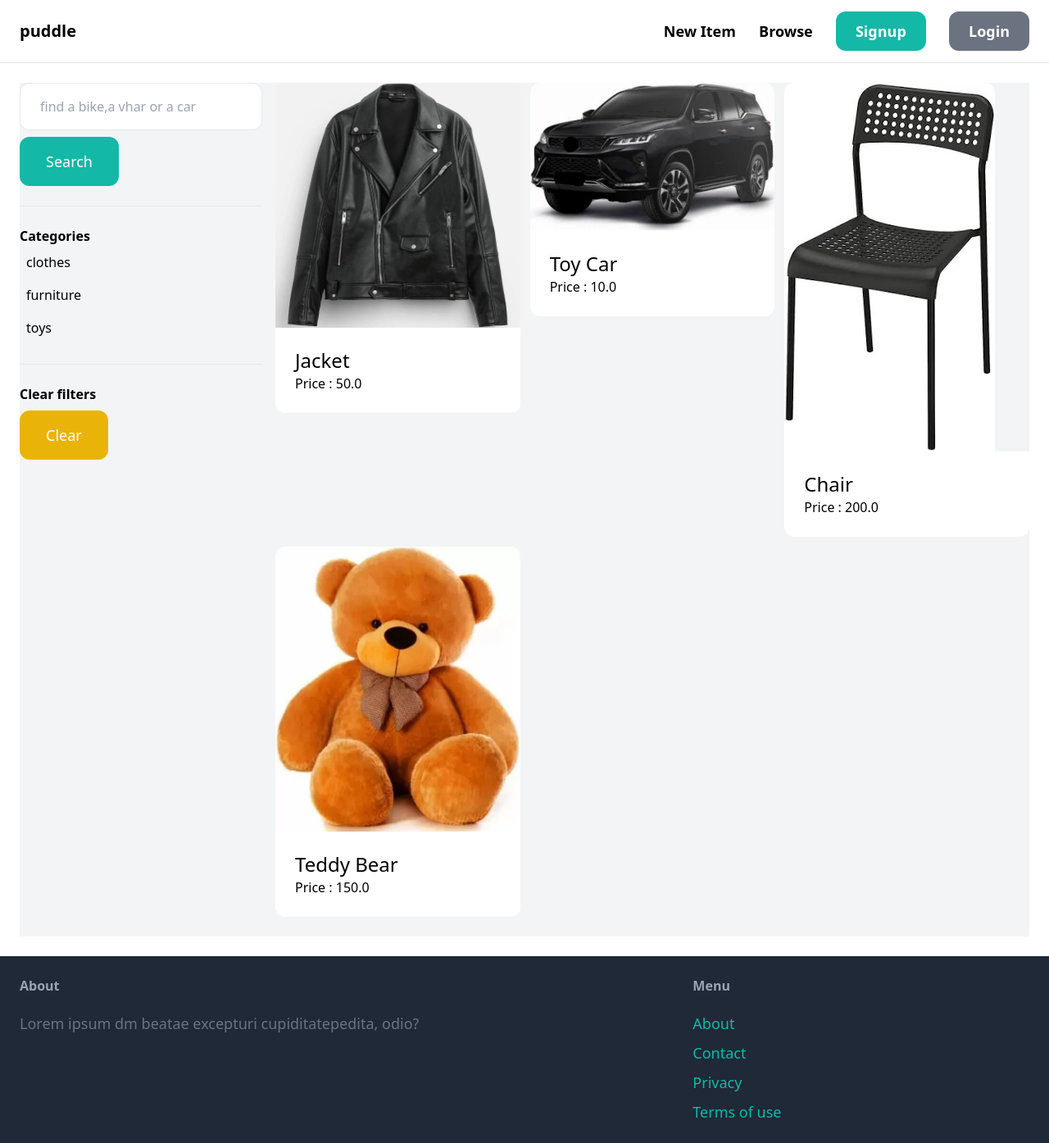
After one commit to adarsh-jayachandran/Online-Marketplace, a Django app: page /items/ in a window 1280 px wide. The commit adds this page. Shown: the whole page at 82% size. Run offline with Django 5.2, Linux system fonts and the light colour scheme; data comes from the database, SQL or seed files in the repository; some libraries are stand-ins or nearby versions.

Commit message:
added search functionality

```diff
--- a/core/templates/core/base.html
+++ b/core/templates/core/base.html
@@ -15,7 +15,7 @@
             <p>Username: {{ request.user.username }}</p> -->
 
             <a href="{% url 'items:new' %}" class="text-lg font-semibold hover:text-grey-500">New Item</a>
-            <a href="#" class="text-lg font-semibold hover:text-grey-500">Browse</a>
+            <a href="{% url 'items:items' %}" class="text-lg font-semibold hover:text-grey-500">Browse</a>
             {% if request.user.is_authenticated %}
             <a href="#" class="px-6 py-3 text-lg font-semibold bg-teal-500 text-white rounded-xl hover:bg-teal-700">Inbox</a>
             <a href="{% url 'dashboard:index' %}" class="px-6 py-3 text-lg font-semibold bg-gray-500 text-white rounded-xl hover:bg-gray-700">Dashboard</a>
--- /dev/null
+++ b/items/templates/item/items.html
@@ -0,0 +1,48 @@
+{% extends 'core/base.html' %}
+
+{% block title %}Items{% endblock %}
+
+{% block content %}
+
+    <div class="pb-6 grid grid-cols-4 gap-4 bg-gray-100">
+        <div class="col-span-1">
+            <form method="get" action="{% url 'items:items' %}">
+                <input name="query" class="w-full py-4 px-6 border rounded-xl" type="text" value="{{ query }}" placeholder= "find a bike,a vhar or a car">
+
+                <button class="mt-2 py-4 px-8 text-lg bg-teal-500 text-white rounded-xl">Search</button>
+            </form>
+            <hr class="my-6">
+            <p class="font-semibold">Categories</p>
+            <ul>
+                {% for category in categories %}
+                    <li class="py-2 px-2 rounded-xl {% if category.id == category_id %} bg-gray-200 rounded {% endif %}">
+                        <a href="{% url 'items:items' %}?query={{ query }}&category={{ category.id }}">{{ category.name }}
+                        </a>
+                    </li>
+                {% endfor %}
+            </ul>
+            <hr class="my-6">
+            <p class="font-semibold">Clear filters</p>
+            <ul>
+                <li><a href="{% url 'items:items' %}" class="mt-2 py-4 px-8 inline-block bg-yellow-500 text-lg rounded-xl text-white">Clear</a></li>
+            </ul>
+        </div>
+        <div class="col-span-3">
+            <div class = "grid grid-cols-3 gap-3">
+                {% for item in items %}
+                    <div>
+                        <a href="{% url 'items:detail' item.id %}">
+                            <div>
+                                <img src="{{ item.image.url }}" class="rounded-t-xl">
+                            </div>
+                            <div class="p-6 bg-white rounded-b-xl">
+                                <h2 class="text-2xl">{{ item.name }}</h2>
+                                <p class="text-grey-500">Price : {{ item.price}}</p>
+                            </div>
+                        </a>
+                    </div>
+                    {% endfor %}
+            </div>
+        </div>
+    </div>
+{% endblock %}
--- a/items/urls.py
+++ b/items/urls.py
@@ -8,5 +8,6 @@ urlpatterns = [
     path('new/',views.new_item,name='new'),
     path('<int:pk>/',views.detail, name='detail'),
     path('<int:pk>/delete/',views.delete, name='delete'),
-    path('<int:pk>/edit/',views.edit, name='edit')
+    path('<int:pk>/edit/',views.edit, name='edit'),
+    path('',views.items, name='items')
 ]
--- a/items/views.py
+++ b/items/views.py
@@ -1,9 +1,27 @@
 from django.contrib.auth.decorators import login_required
+from django.db.models import Q
 from django.shortcuts import render ,  get_object_or_404, redirect
-from .models import Item
+from .models import Item,Category
 from .forms import NewItemForm, EditItemForm
 
-# Create your views here.
+def items(request):
+    query = request.GET.get('query', '')
+    categories = Category.objects.all()
+    category_id = request.GET.get('category',0)
+    items = Item.objects.filter(is_sold = False)
+
+
+    if category_id:
+        items = items.filter(category_id=category_id)
+    if query:
+        items = items.filter(Q(name__icontains=query) | Q(description__icontains=query))
+    return render(request, 'item/items.html',{
+        'items':items,
+        'query': query,
+        'categories' : categories,
+        'category_id':int(category_id)
+    })
+
 def detail(request, pk):
     item = get_object_or_404(Item , pk=pk)
     related_items = Item.objects.filter(category=item.category, is_sold=False).exclude(pk=pk)[0:3]
```
